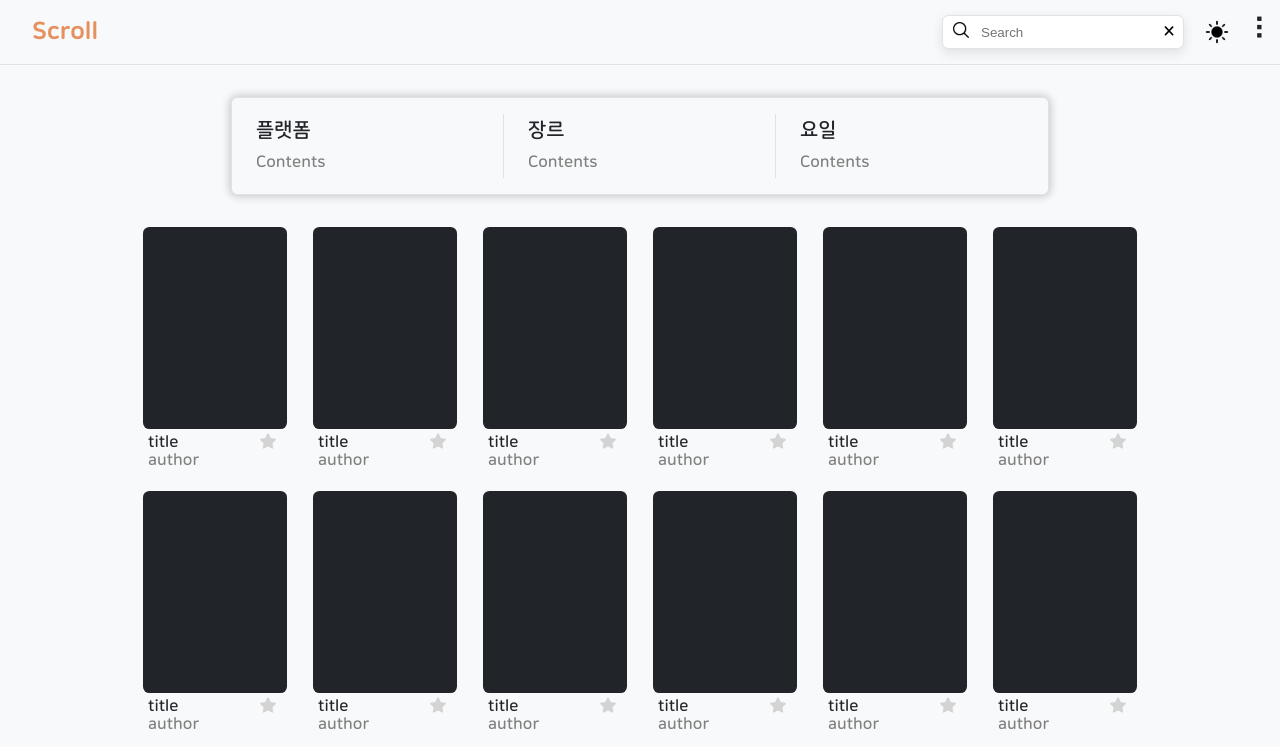
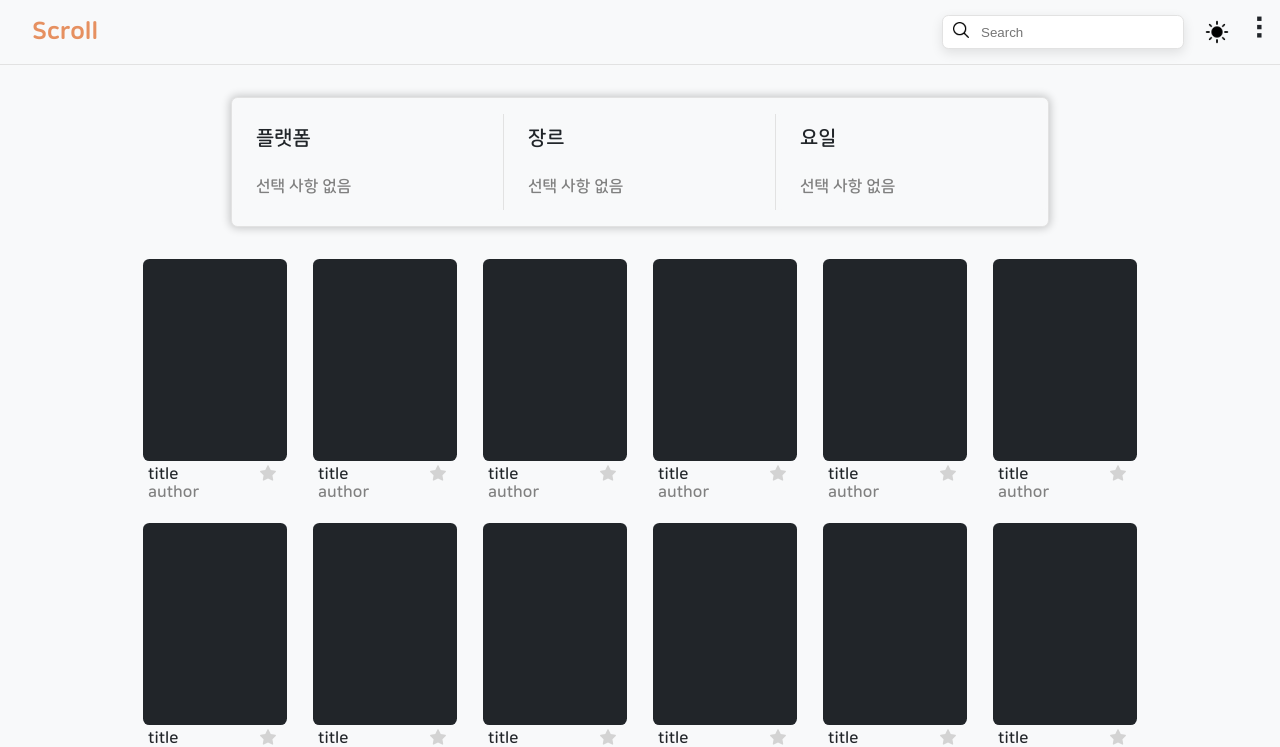
Before and after one commit to dlwjdcks11/Scroll_FE, a Next.js app: page / in a window 1280 px wide. Shown: the top 747 px of the page. Built offline with nearby package versions, Linux system fonts and the light colour scheme.

Commit message:
Add filter extra function

```diff
--- a/components/CheckboxContainer.tsx
+++ b/components/CheckboxContainer.tsx
@@ -31,7 +31,7 @@ const Picker = styled.div<pickerProps>`
     border-right: 1rem solid transparent;
     border-bottom: 1rem solid #F8F9FA;
     margin-left: ${props => (props.current - 1) * 30}rem;
-    top: 13.1rem;
+    top: 15.1rem;
     z-index: 1000;
 
     ${props => props.prev !== -1 && css<pickerProps>`
@@ -55,7 +55,7 @@ const Container = styled.div`
     background-color: #F8F9FA;
     width: 40rem;
     height: 7rem;
-    top: 14rem;
+    top: 16rem;
     box-shadow: 0rem 0rem 0.5rem 0.1rem rgba(0, 0, 0, 0.2);
     border: 0.1rem solid var(--border_grey);
     border-radius: 0.4rem;
@@ -72,8 +72,8 @@ const CheckboxContainer:React.FC<checkProps> = ({ index }) => {
     const filterIndex = useRecoilValue(filterIndexState);
     const prevFilterIndex = useRecoilValue(prevFilterIndexState);
     const filterContents = [
-        ['네이버', '레진', '탑툰', '카카오페이지', '왈랄랄루', '왈랄랄루', '왈랄랄루'],
-        ['스릴러', '일상', '로맨스', '드라마', '개그', '공포', '왈랄랄루', '왈랄랄루', '왈랄랄루', '왈랄랄루', '왈랄랄루'],
+        ['네이버', '레진', '탑툰', '카카오페이지', '다음', '투믹스', '마나토끼'],
+        ['스릴러', '일상', '로맨스', '드라마', '개그', '공포', '느와르', '액션', '스포츠', '판타지', '연애', '추리', '학원'],
         ['월', '화', '수', '목', '금', '토', '일']
     ];
 
--- a/components/Filter.tsx
+++ b/components/Filter.tsx
@@ -1,8 +1,14 @@
 import { darken } from "polished";
-import type React from "react"
-import { useRecoilState, useResetRecoilState, useSetRecoilState } from "recoil";
+import React from "react"
+import { useRecoilState, useRecoilValue, useResetRecoilState, useSetRecoilState } from "recoil";
 import styled from "styled-components";
-import { filterIndexState, prevFilterIndexState } from "./states/state";
+import { filterDataState, filterIndexState, prevFilterIndexState } from "./states/state";
+
+const tempDB = [
+    ['네이버', '레진', '탑툰', '카카오페이지', '다음', '투믹스', '마나토끼'],
+    ['스릴러', '일상', '로맨스', '드라마', '개그', '공포', '느와르', '액션', '스포츠', '판타지', '연애', '추리', '학원'],
+    ['월', '화', '수', '목', '금', '토', '일']
+];
 
 type filterProps = {
     children: React.ReactNode,
@@ -23,7 +29,7 @@ const ClickSection = styled.div`
         display: flex;
         align-items: center;
         margin: 0 0 0 1.5rem;
-        height: 2rem;
+        height: 3rem;
     }
 
     &.center > p {
@@ -43,13 +49,21 @@ const FilterTitle = styled.p`
 const FilterExplanation = styled.p`
     font-size: 16px;
     color: grey;
+    block-size: fit-content;
+
+    &.overflow {
+        font-size: 12px;
+    }
 `
 
 const Filter:React.FC<filterProps> = ({ children, index }) => {
+    const titleArray = ['flatform', 'genre', 'day'];
+    const filterData = useRecoilValue(filterDataState);
     const [filterIndex, setFilterIndex] = useRecoilState(filterIndexState);
     const setPrevFilterIndex = useSetRecoilState(prevFilterIndexState)
     const resetFilterIndex = useResetRecoilState(filterIndexState);
     const resetPrevFilterIndex = useResetRecoilState(prevFilterIndexState);
+    const sortedData = filterData[titleArray[index]].slice().sort((a:string, b:string) => { return Number(a) - Number(b) });
 
     const showCheckboxes = () => {
         if (filterIndex === index) {
@@ -70,7 +84,11 @@ const Filter:React.FC<filterProps> = ({ children, index }) => {
                 {children}
             </FilterTitle>
             <FilterExplanation>
-                Contents
+                {sortedData.length === 0 ? '선택 사항 없음' :
+                    sortedData.map(element => {
+                        return tempDB[index][Number(element)] + ' ';
+                    })
+                }
             </FilterExplanation>
         </ClickSection>
     )
--- a/components/FilterLayout.tsx
+++ b/components/FilterLayout.tsx
@@ -5,7 +5,7 @@ import Filter from "./Filter";
 
 const FilterContainer = styled.div`
     width: 51rem;
-    height: 6rem;
+    height: 8rem;
     margin-top: 2rem;
     border: 0.1rem solid var(--border_grey);
     border-radius: 0.4rem;
--- a/components/SearchBar.tsx
+++ b/components/SearchBar.tsx
@@ -136,6 +136,7 @@ const SearchBar:React.FC = () => {
 
     const deleteValue = () => {
         if (typeof document !== 'undefined') {
+            setShowAutocomplete(false);
             (document.getElementById('searchSection') as HTMLInputElement).value = ''
         }
     }
@@ -166,7 +167,7 @@ const SearchBar:React.FC = () => {
                         <option value="집이 없어"/>
                     </datalist>
                 : null}
-            <DeleteButton onClick={deleteValue}/>
+            {showAutocomplete ? <DeleteButton onClick={deleteValue}/> : null}
             <SubmitButton type="submit" id="search" name="search"/>
         </SearchContainer>
     )
--- a/components/states/state.ts
+++ b/components/states/state.ts
@@ -1,16 +1,4 @@
 import { atom, selector } from 'recoil';
-
-const getTheme = async() => {
-    if (typeof window !== 'undefined') {
-        const theme:string = window.localStorage.getItem('isDark');
-        console.log(theme);
-
-        if (theme === 'DARK')
-            return true;
-        else
-            return false;
-    }
-}
 
 export const currentThemeState = atom({
     key: 'currentThemeState',
@@ -108,6 +96,7 @@ export const filterDataSelector = selector({
             }
         }
 
+        console.log(newData);
         set(filterDataState, newData);
     }
 })
--- a/pages/index.tsx
+++ b/pages/index.tsx
@@ -1,6 +1,6 @@
 import type { NextPage } from 'next';
 import Head from 'next/head';
-import styled, { ThemeProvider } from 'styled-components';
+import styled from 'styled-components';
 import Header from '../components/Header';
 import FilterLayout from '../components/FilterLayout';
 import { currentThemeState, filterIndexState, prevFilterIndexState, showLoginState, showRegisterState } from '../components/states/state';
@@ -9,6 +9,17 @@ import { darkTheme, lightTheme } from '../styles/theme/theme';
 import WebtoonLink from '../components/WebtoonLink';
 import LoginForm from '../components/LoginForm';
 import RegisterForm from '../components/RegisterForm';
+
+type info = {
+    flatform: string[];
+    genre: string[];
+    day: string[];
+    star: boolean;
+}
+
+type infoProps = {
+    infos: info[];
+}
 
 const DimmedPage = styled.div`
     position: fixed;
@@ -59,8 +70,10 @@ const Home:NextPage = () => {
         resetPrevFilterIndex();
     }
 
+    // TODO: 필터링된 state 없으면 전체 띄우기, star state props로 보내주기
+
     return (
-        <ThemeProvider theme={theme}>
+        <>
             <Head>
                 <title>Scroll | Home</title>
             </Head>
@@ -109,8 +122,18 @@ const Home:NextPage = () => {
                     </Images>
                 </Center>
             </Main>
-        </ThemeProvider>
+        </>
     );
 }
 
 export default Home;
+
+export const getStaticProps = async() => {
+    // 값 가져와서
+
+    return {
+        props: {
+
+        }
+    }
+}
```
